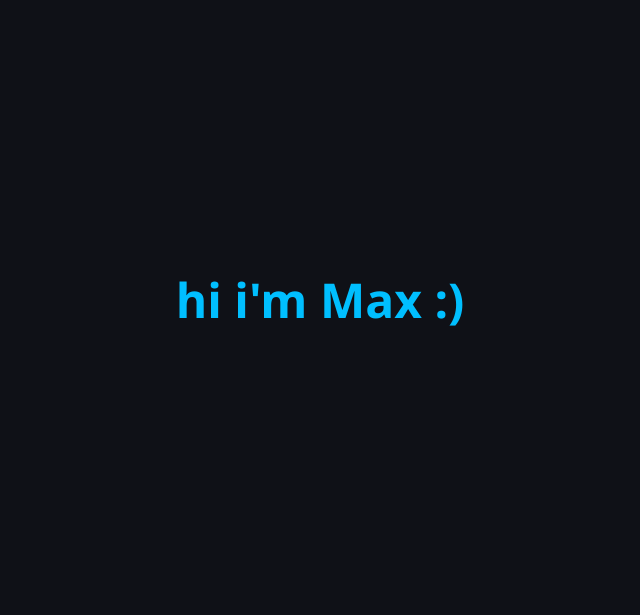
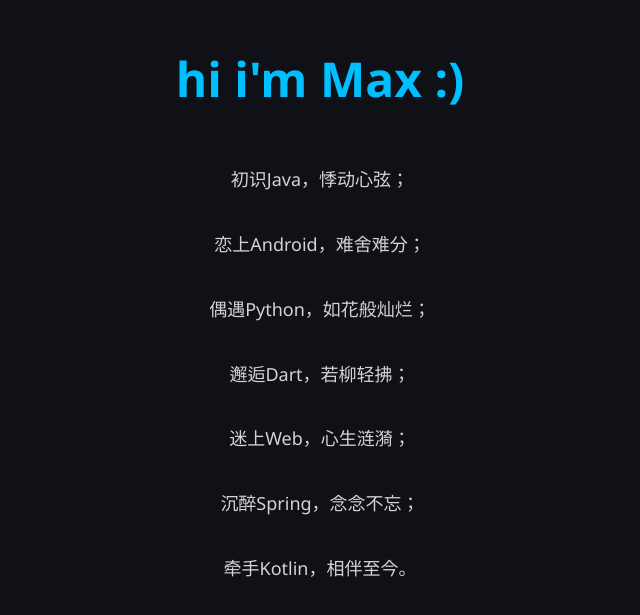
Before and after one commit to noiary/noiary.github.io, a plain HTML site: page index.html in a window 1280 px wide. Shown: the part 101-716 px from the top of the page, without its empty margins (320-960 px from the left). Drawn offline with Linux system fonts and the light colour scheme.

Commit message:
Update index.html

```diff
--- a/index.html
+++ b/index.html
@@ -8,19 +8,40 @@
       margin: 0;
       height: 100vh;
       display: flex;
-      justify-content: center; /* 水平居中 */
-      align-items: center;     /* 垂直居中 */
+      flex-direction: column;  /* 垂直排布 */
+      justify-content: center;
+      align-items: center;
       background-color: #0f1117;
+      color: #ffffff;
+      font-family: "Segoe UI", sans-serif;
     }
 
     h1 {
       font-size: 48px;
-      color: #00bfff; /* 冰蓝色 */
-      font-family: "Segoe UI", sans-serif;
+      color: #00bfff;
+      margin-bottom: 20px;
+    }
+
+    .poem {
+      white-space: pre-line; /* 保留换行 */
+      text-align: center;
+      max-width: 600px;
+      line-height: 1.8;
+      color: #d3d3d3;
+      font-size: 18px;
     }
   </style>
 </head>
 <body>
   <h1>hi i'm Max :)</h1>
+  <div class="poem">
+    初识Java，悸动心弦；<br>
+    恋上Android，难舍难分；<br>
+    偶遇Python，如花般灿烂；<br>
+    邂逅Dart，若柳轻拂；<br>
+    迷上Web，心生涟漪；<br>
+    沉醉Spring，念念不忘；<br>
+    牵手Kotlin，相伴至今。
+  </div>
 </body>
 </html>
```
